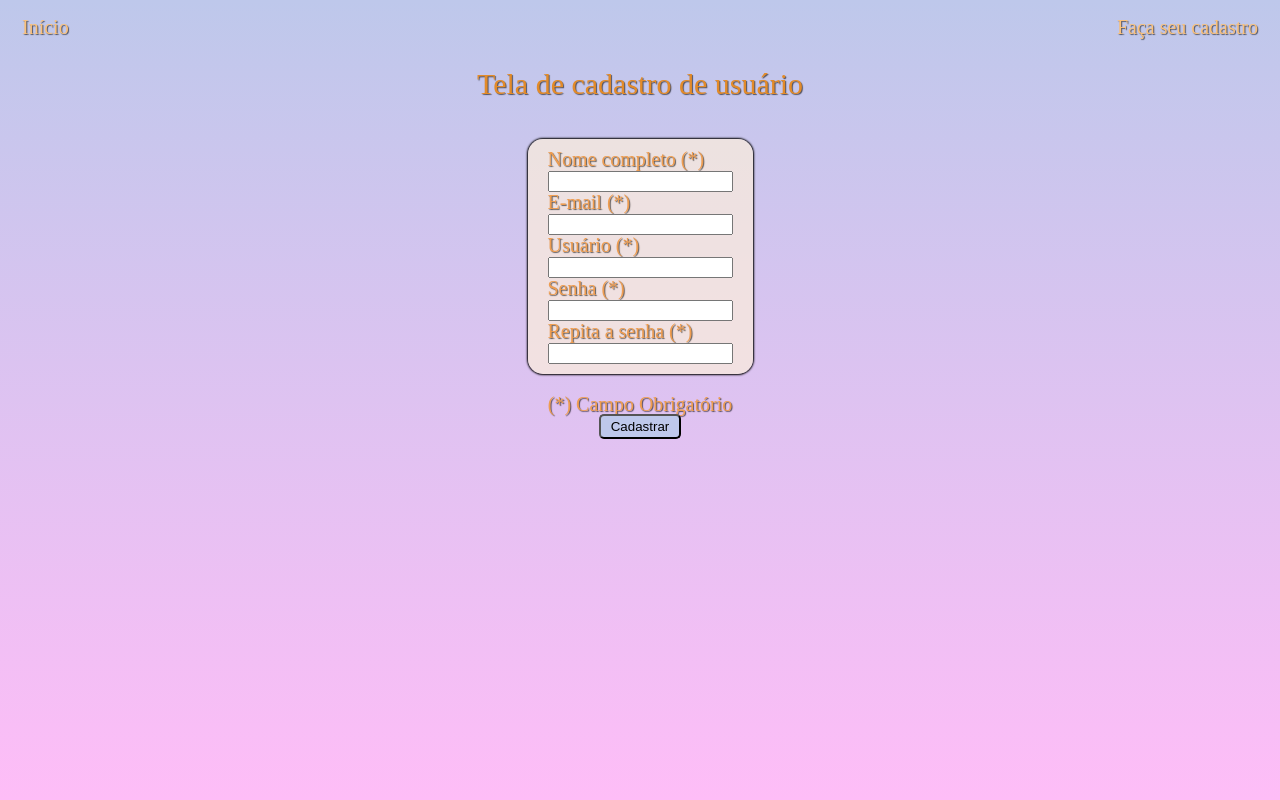
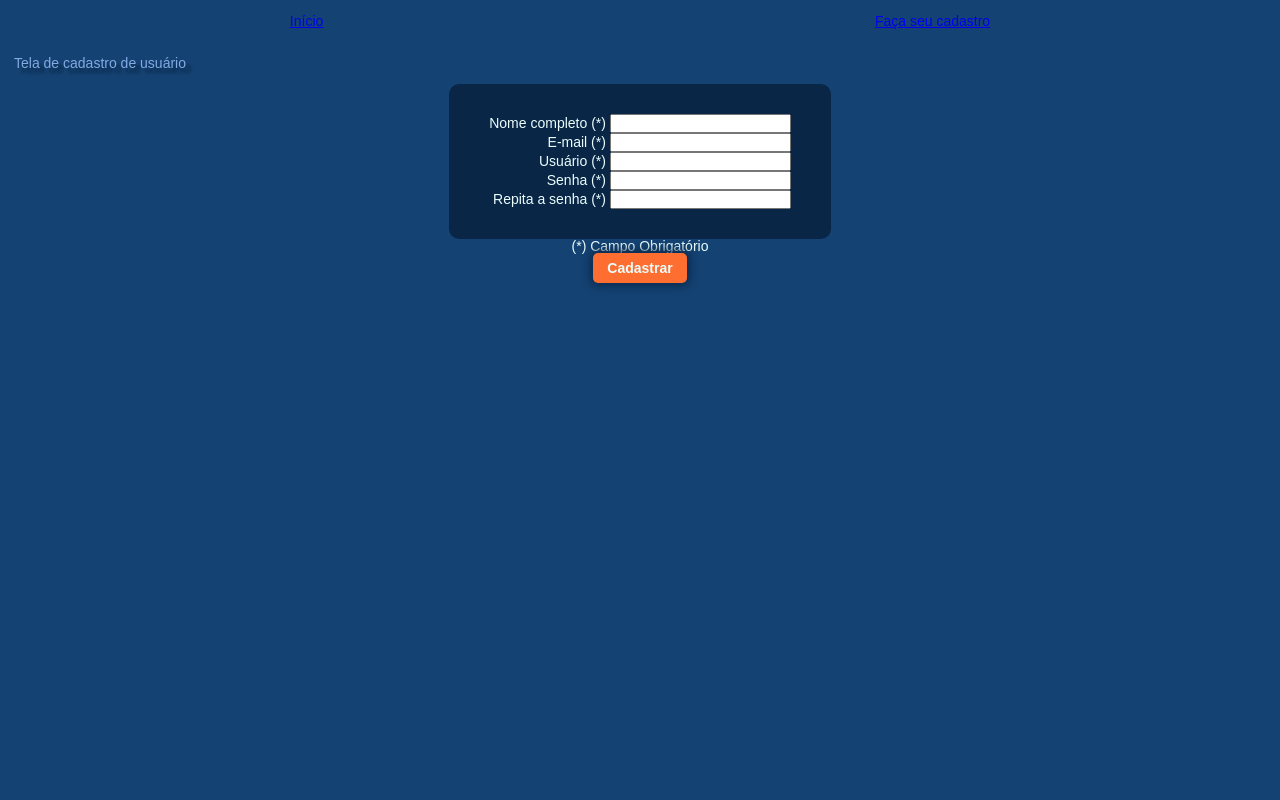
Before and after one commit to rgstovani/Flask-HTML, a Flask app: page /cadastro in a window 1280 px wide. Run offline with Flask 2, Linux system fonts and the light colour scheme.

Commit message:
Update style.css

```diff
--- a/static/css/style.css
+++ b/static/css/style.css
@@ -1,117 +1,158 @@
 :root {
-   --cor1: rgba(253, 238, 220, 1);
-   --cor2: #fac17b;
-   --cor3: #ef9d50;
-   --cor4: #E38B29;
+   --azul1:#0A2647;
+   --azul2:#144272;
+   --azul3:#205295;
+   --azul4:#2C74B3;
+   --azul5:#82AAE3;
+   --azul6:#91D8E4;
+   --azul7:#EAFDFC;
+   --laranja: #FF6E31;
+   --laranja2: #c25527;
+}
 
-   /* --cor5: rgba(143, 248, 254, 1); */
-   --cor5: rgba(254,189,247,1);
-   --cor6: rgba(190,200,235,1);
-
-
+* {
+    margin: 0;
+    padding: 0;
 }
 
 html {
     height: 100%;
-   background-image: linear-gradient(180deg, rgba(190,200,235,1), rgba(254,189,247,1));
+    background-color: var(--azul2);
+    font-family: 'Montserrat', sans-serif;
+}
+
+header {
+    margin: 1em;
+    display: flex;
+    justify-content: space-around;
+    align-items: baseline;
+    align-content: baseline;
+}
+
+.link {
+    background-color: var(--azul5);
+    text-decoration: none;
+    border-radius: 5px;
+    box-shadow: 0px 0px 10px 2px var(--azul1);
+    border-color: var(--azul1);
+    color: var(--azul1);
+    font-weight: 700;
+    text-align: center;
+    padding: .6em 1em ;
+}
+
+.link:hover {
+    background-color: var(--azul1);
+    color: var(--azul6);
+    box-shadow: 0px 0px 5px var(--azul7) inset;
+}
+
+body {
+    font-size: 14px;
+    color: var(--azul7);
 
 }
 
-
-body {
-   /* background-color: var(--cor1); */
-
-   padding: 5px 10px;
-   font-size: 20px;
-   text-shadow: 1px 1px 1px rgba(0, 0, 0, 0.6);
+.mensagem-flash {
+    display: none;
+    text-align: center;
 }
 
-a {
-   text-decoration: none;
-   color: var(--cor2);
-   padding: 5px;
-   margin: 7px;
+.alert {
+    padding: 20px;
+    text-align: center;
 }
 
-header {
-   display: flex;
-   justify-content: space-between;
- }
-
- main {
-   color: var(--cor3);
+.apresentacao,
+.cadastro,
+.esqueceu_senha,
+.informacoes {
     display: flex;
     flex-direction: column;
+    justify-content: center;
     align-items: center;
 }
 
- .teste {
-   /* background-color: rgba(253, 238, 220, .3); */
-   background-color: rgba(254,189,247, 0.3);
-   display: flex;
-   flex-direction: column;
-   align-items: center;
-
-   box-shadow: 0px 0px 10px #000;
-   border-radius: 15px;
-   padding: 20px 20px 80px 20px;
-
-
-
- }
-
-
- .bemvindo {
-   color: var(--cor3);
-   text-align: center;
-
-
+.texto-apresentacao,
+#info_esqueceu_senha {
+    padding: 20px 40px;
 }
 
 h1 {
-   color: var(--cor4);
-   font-size: 30px;
-   padding: 20px;
+    color: var(--azul5);
+    padding: 1em;
+    text-shadow: 5px 5px 3px var(--azul1);
 }
 
-.frases {
-   padding: 10px;
+.apresentacao p{
+    text-align: center;
+}
+
+h2 {
+    color: var(--azul5);
+    font-size: 20px;
+    text-shadow: 5px 5px 3px var(--azul1);
+    text-align: center;
+    padding: 1em;
 }
 
 form {
     display: flex;
     flex-direction: column;
     align-items: center;
-
+    justify-content: center;
 }
 
+.dados_login,
+.dados_cadastro,
+.dados_esqueceu_senha,
+.dados_troca_senha {
+    display: flex;
+    flex-direction: column;
+    align-items: flex-end;
 
- .dados_login {
-   background-color: rgba(253, 238, 220, .7);
-   margin: 20px;
-   border-color: var(--cor4);
-   box-shadow: 0px 0px 2px 1px #000;
-   border-radius: 15px;
-   padding: 10px 20px;
-   width: 15%;
-
+    background-color: var(--azul1);
+    color: var(--azul7);
+    padding: 30px 40px;
+    border-radius: 10px;
 }
 
-
- button {
-   background-color: var(--cor6);
-   padding: 3px 10px;
-   border-radius: 5px;
-
+.input_login,
+.input_cadastro,
+.input_esqueceu_senha,
+.input_troca_senha {
+    padding: 0.2em;
 }
 
- a:hover {
-   background-color: rgba(254,189,247,.4);
-   color: var(--cor1);
-   box-sizing: border-box;
+.subdivisao {
+    display: flex;
+    align-items: center;
+    justify-content: center;
+    gap: 80px;
+    padding: 1em;
+}
+
+button,
+#logout {
+    background-color: var(--laranja);
+    padding: 0.5em 1em;
     border-radius: 5px;
-   box-shadow: 0px 0px 3px #000000;
-   padding: 7px;
-   margin: 5px;
+    font-family: 'Montserrat', sans-serif;
+    font-size: 14px;
+    box-shadow: 0px 0px 10px 2px var(--azul1);
+    border-color: var(--azul1);
+    border-style: none;
+    color: var(--azul7);
+    font-weight: 700;
+}
 
+button:hover,
+#logout:hover {
+background-color: var(--laranja2);
+color: var(--laranja);
+box-shadow: 0px 0px 5px var(--azul1) inset;
 }
+
+strong {
+    color: var(--laranja);
+}
```
Lines whose indentation alone changed are shown as unchanged.
